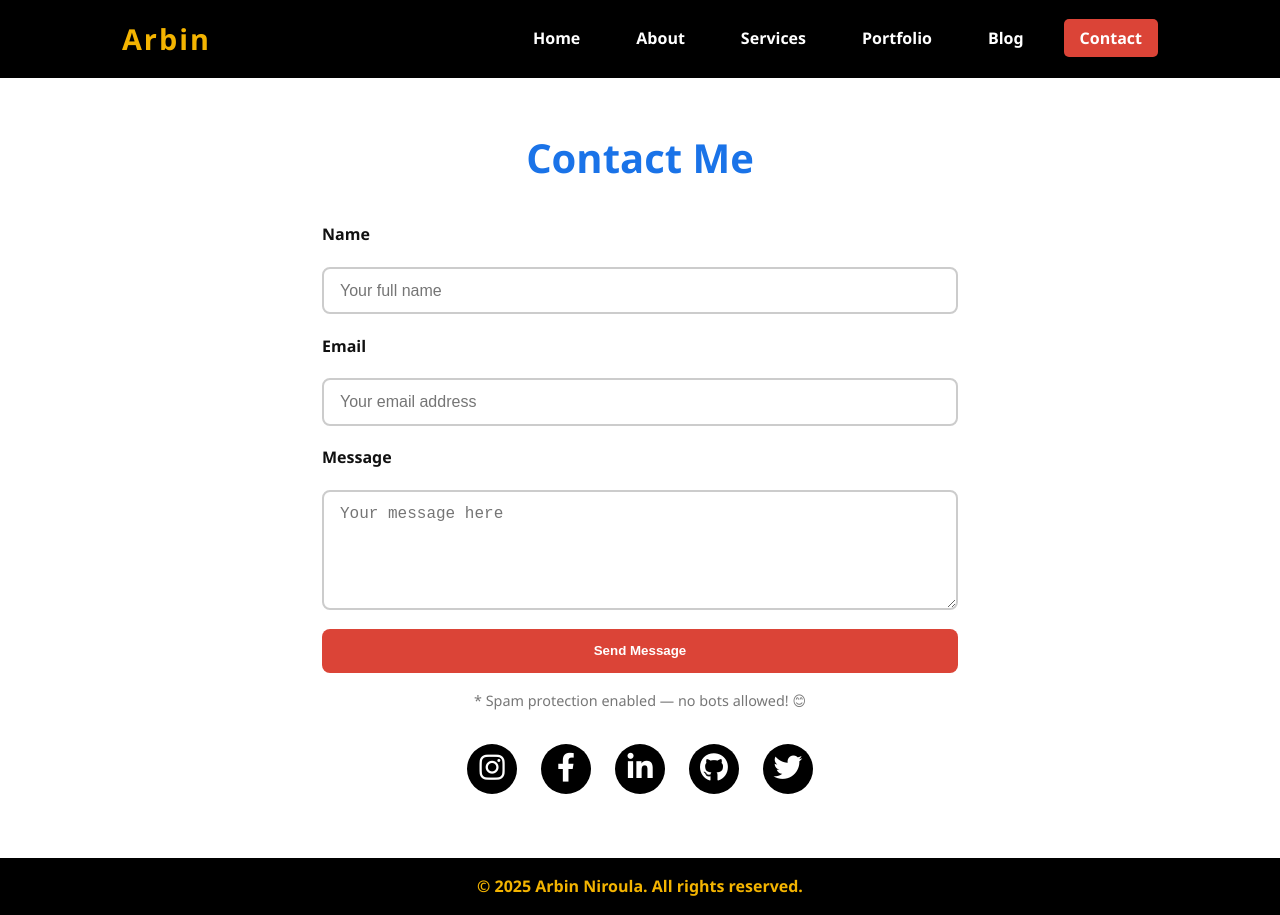
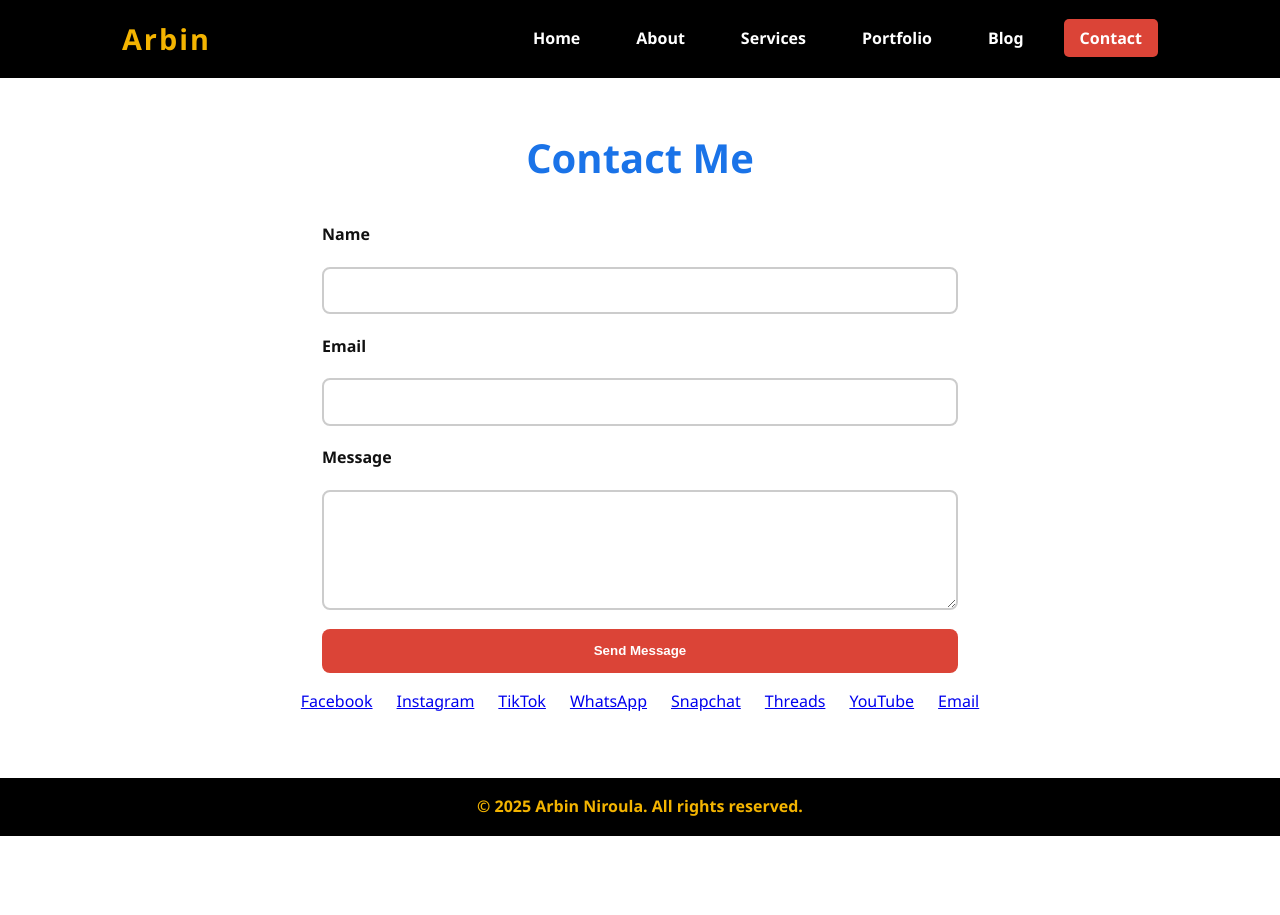
Before and after one commit to arbeen-05/portfolio-website, a plain HTML site: page contact.html in a window 1280 px wide. After the commit the page ends 836 px from the top, so only its background shows below. Drawn offline with Linux system fonts and the light colour scheme.

Commit message:
Update contact.html

```diff
--- a/contact.html
+++ b/contact.html
@@ -6,13 +6,8 @@
   <title>Arbin Niroula | Contact</title>
   <link rel="icon" href="images/favicon.jpg" type="image/jpeg" />
   <link rel="stylesheet" href="css/contact.css" />
-  <link
-    href="https://cdnjs.cloudflare.com/ajax/libs/font-awesome/6.4.0/css/all.min.css"
-    rel="stylesheet"
-  />
 </head>
 <body>
-
   <header>
     <nav>
       <div class="logo">Arbin</div>
@@ -27,44 +22,39 @@
     </nav>
   </header>
 
+  <div class="main-overlay">
     <main>
       <section class="contact-section">
         <h1>Contact Me</h1>
 
-      <form id="contact-form" action="#" method="POST" novalidate>
+        <form id="contactForm" action="https://formspree.io/f/movlyqrg" method="POST">
           <label for="name">Name</label>
-        <input type="text" id="name" name="name" placeholder="Your full name" required />
+          <input type="text" id="name" name="name" required />
 
           <label for="email">Email</label>
-        <input type="email" id="email" name="email" placeholder="Your email address" required />
+          <input type="email" id="email" name="email" required />
 
           <label for="message">Message</label>
-        <textarea id="message" name="message" rows="5" placeholder="Your message here" required></textarea>
+          <textarea id="message" name="message" rows="5" required></textarea>
 
           <button type="submit" class="btn-submit">Send Message</button>
         </form>
 
-      <p class="spam-note">* Spam protection enabled — no bots allowed! 😊</p>
+        <div class="social-buttons">
+          <a href="https://www.facebook.com/arbineyyy" target="_blank" rel="noopener" class="btn fb" aria-label="Facebook">Facebook</a>
+          <a href="https://www.instagram.com/arbineyyy" target="_blank" rel="noopener" class="btn insta" aria-label="Instagram">Instagram</a>
+          <a href="https://www.tiktok.com/@arbinniroula204" target="_blank" rel="noopener" class="btn tiktok" aria-label="TikTok">TikTok</a>
+          <a href="https://wa.me/9779861453873" target="_blank" rel="noopener" class="btn whatsapp" aria-label="WhatsApp">WhatsApp</a>
+          <a href="https://www.snapchat.com/add/arbineyyy" target="_blank" rel="noopener" class="btn snapchat" aria-label="Snapchat">Snapchat</a>
+          <a href="https://www.threads.net/@arbineyyy" target="_blank" rel="noopener" class="btn threads" aria-label="Threads">Threads</a>
+          <a href="https://www.youtube.com/@arbeen10" target="_blank" rel="noopener" class="btn youtube" aria-label="YouTube">YouTube</a>
+          <a href="mailto:niroularbin@gmail.com" class="btn email" aria-label="Email">Email</a>
+        </div>
 
-      <div class="social-buttons">
-        <button class="social-btn instagram" title="Instagram" aria-label="Instagram">
-          <i class="fab fa-instagram"></i>
-        </button>
-        <button class="social-btn facebook" title="Facebook" aria-label="Facebook">
-          <i class="fab fa-facebook-f"></i>
-        </button>
-        <button class="social-btn linkedin" title="LinkedIn" aria-label="LinkedIn">
-          <i class="fab fa-linkedin-in"></i>
-        </button>
-        <button class="social-btn github" title="GitHub" aria-label="GitHub">
-          <i class="fab fa-github"></i>
-        </button>
-        <button class="social-btn twitter" title="Twitter" aria-label="Twitter">
-          <i class="fab fa-twitter"></i>
-        </button>
-      </div>
+        <div id="formMessage" class="form-message"></div>
       </section>
     </main>
+  </div>
 
   <footer>
     <p>&copy; 2025 Arbin Niroula. All rights reserved.</p>
```
Lines whose indentation alone changed are shown as unchanged.
